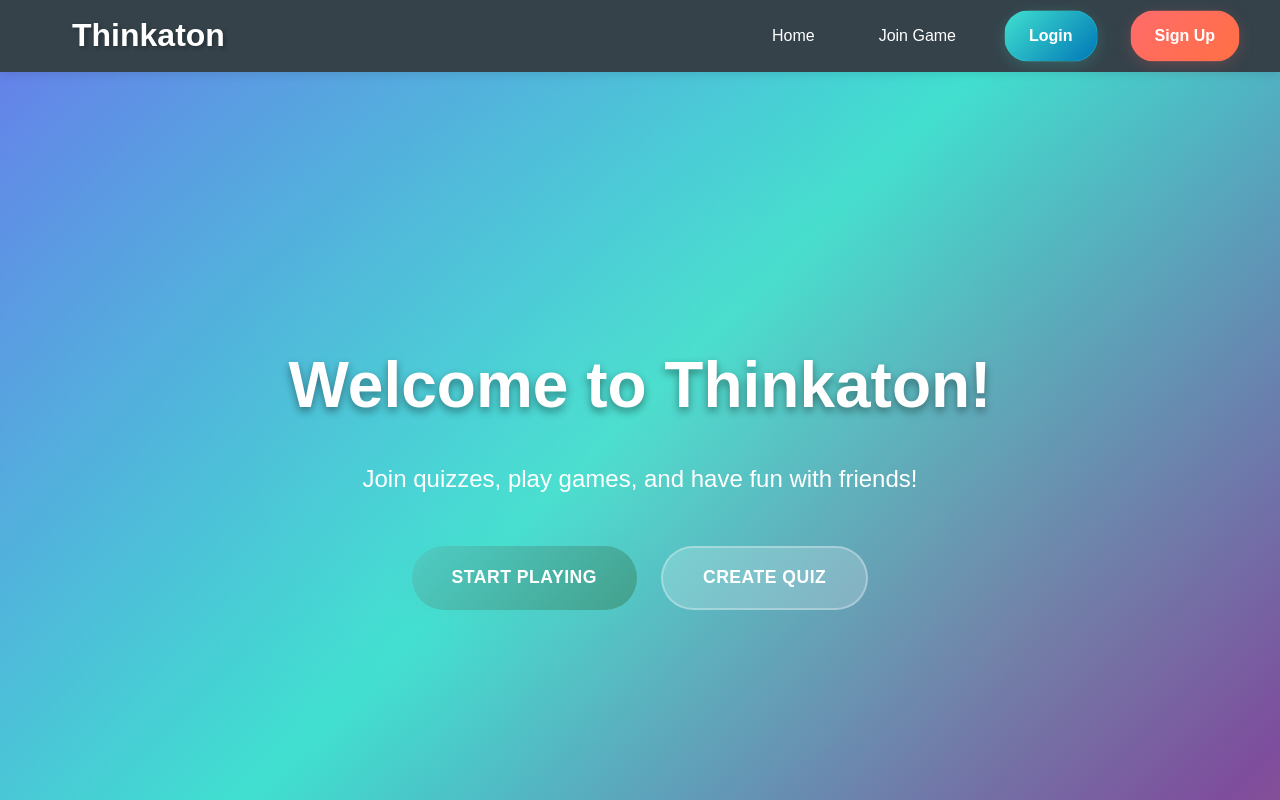
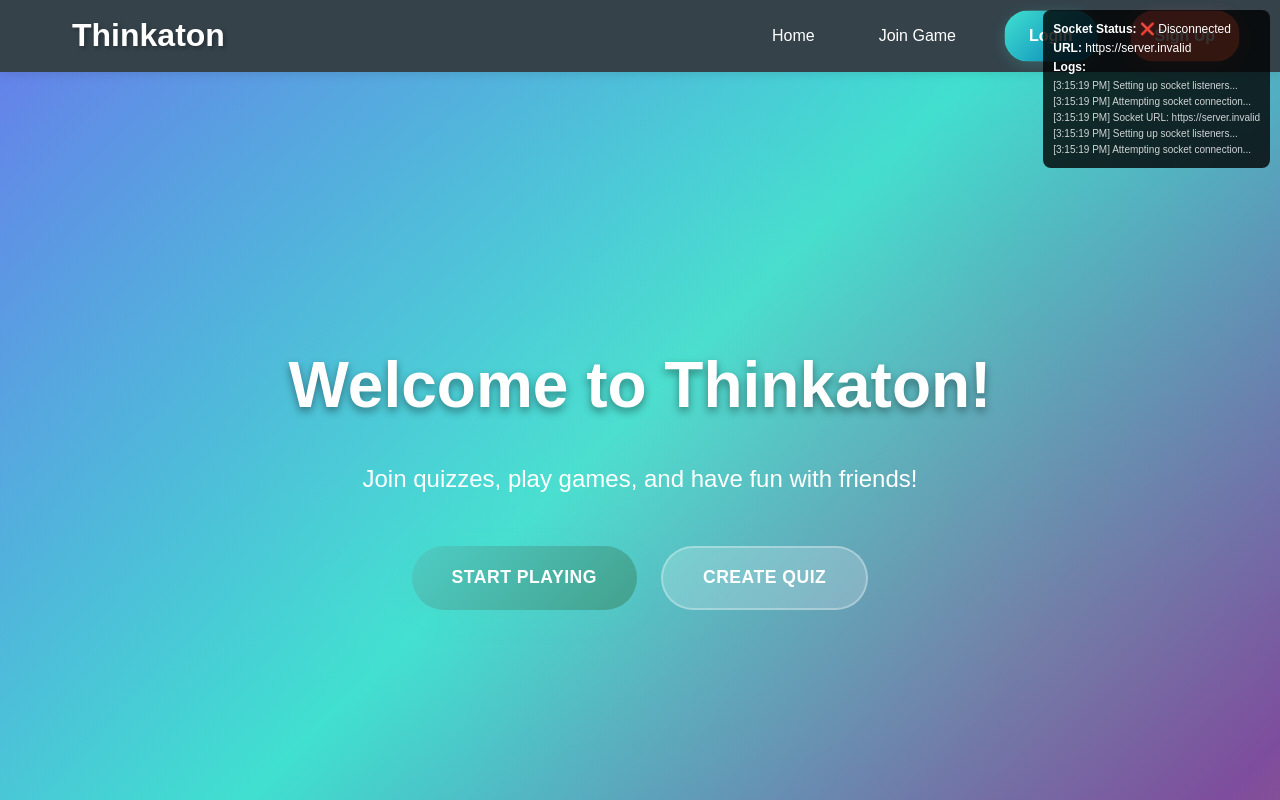
Before and after one commit to gmxBlock/kahootClone, a React (Create React App) app in the folder FrontEnd/kahoot-clone-frontend/: page / in a window 1280 px wide. Shown: the top 800 px of the page. Built offline with nearby package versions, Linux system fonts and the light colour scheme; no server answers.

Commit message:
style: Implement socket connection handling with debug logging and status display

```diff
--- a/FrontEnd/kahoot-clone-frontend/src/pages/Home.js
+++ b/FrontEnd/kahoot-clone-frontend/src/pages/Home.js
@@ -1,6 +1,8 @@
-import React, { useState, useContext } from 'react';
+import React, { useState, useContext, useEffect } from 'react';
 import { useNavigate } from 'react-router-dom';
 import { AuthContext } from '../context/AuthContext';
+import { connectSocket, onEvent, offEvent } from '../services/socket';
+import { SOCKET_URL } from '../utils/constants';
 import './Home.css';
 
 const Home = () => {
@@ -8,6 +10,51 @@ const Home = () => {
   const { user } = useContext(AuthContext);
   const [gamePin, setGamePin] = useState('');
   const [showJoinModal, setShowJoinModal] = useState(false);
+
+  // Socket debug state
+  const [socketConnected, setSocketConnected] = useState(false);
+  const [socketId, setSocketId] = useState('');
+  const [debugLogs, setDebugLogs] = useState([]);
+
+  const addDebugLog = (message) => {
+    const timestamp = new Date().toLocaleTimeString();
+    setDebugLogs(prev => [...prev.slice(-4), `[${timestamp}] ${message}`]);
+    console.log(`[SOCKET DEBUG] ${message}`);
+  };
+
+  useEffect(() => {
+    addDebugLog(`Socket URL: ${SOCKET_URL}`);
+    addDebugLog('Setting up socket listeners...');
+
+    const handleConnect = () => {
+      setSocketConnected(true);
+      setSocketId('connected'); // Simplified for display
+      addDebugLog('✅ Socket connected!');
+    };
+
+    const handleDisconnect = () => {
+      setSocketConnected(false);
+      setSocketId('');
+      addDebugLog('❌ Socket disconnected');
+    };
+
+    const handleConnectError = (error) => {
+      addDebugLog(`🚨 Connection error: ${error.message}`);
+    };
+
+    onEvent('connect', handleConnect);
+    onEvent('disconnect', handleDisconnect);
+    onEvent('connect_error', handleConnectError);
+
+    addDebugLog('Attempting socket connection...');
+    connectSocket();
+
+    return () => {
+      offEvent('connect', handleConnect);
+      offEvent('disconnect', handleDisconnect);
+      offEvent('connect_error', handleConnectError);
+    };
+  }, []);
 
   const handleStartPlaying = () => {
     if (user) {
@@ -57,6 +104,27 @@ const Home = () => {
             </button>
           </div>
         </div>
+      </div>
+
+      {/* Socket Debug Display - Remove this after debugging */}
+      <div style={{
+        position: 'fixed',
+        top: '10px',
+        right: '10px',
+        background: 'rgba(0,0,0,0.8)',
+        color: 'white',
+        padding: '10px',
+        borderRadius: '8px',
+        fontSize: '12px',
+        maxWidth: '300px',
+        zIndex: 1000
+      }}>
+        <div><strong>Socket Status:</strong> {socketConnected ? '✅ Connected' : '❌ Disconnected'}</div>
+        <div><strong>URL:</strong> {SOCKET_URL}</div>
+        <div><strong>Logs:</strong></div>
+        {debugLogs.map((log, index) => (
+          <div key={index} style={{fontSize: '10px', opacity: 0.8}}>{log}</div>
+        ))}
       </div>
 
       {/* Join Game Modal */}
```
